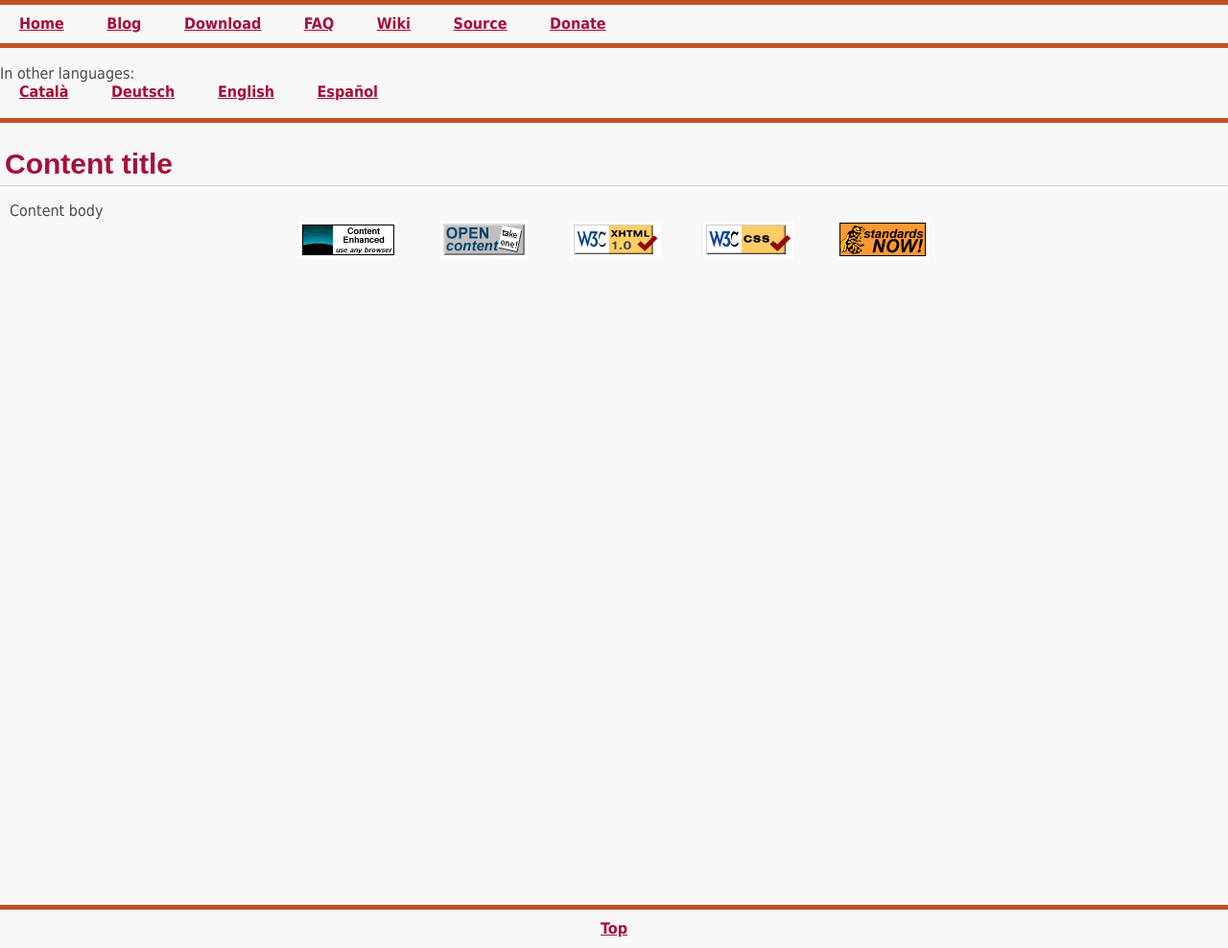
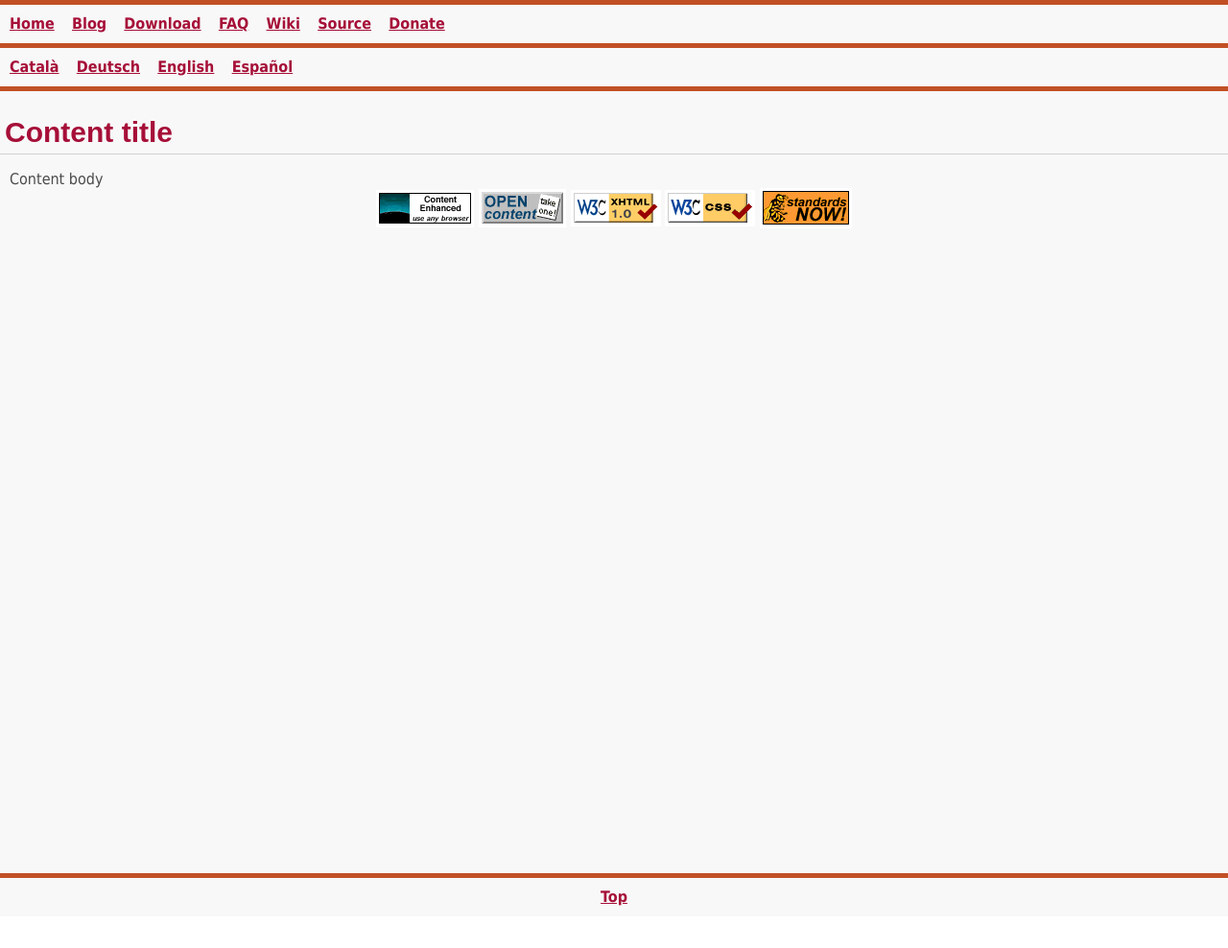
Before and after one commit to wiseshell-net/wiseshell.net, a Django app: page /blog/ in a window 1280 px wide. Shown: the part 128-1116 px from the top of the page at 96% size. After the commit the page ends 1072 px from the top, so only its background shows below. Run offline with Django 3.2, Linux system fonts and the light colour scheme.

Commit message:
Fixed menu on Dillo Browser

```diff
--- a/main/static/css/campaign.css
+++ b/main/static/css/campaign.css
@@ -271,7 +271,6 @@
     margin: 0;
     float: left;
     text-decoration: underline;
-    padding: 13px 20px 0 20px;
     font: bold 11px/15px 'Tahoma', sans-serif;
     background: #000;
 }
@@ -307,23 +306,24 @@
 
 /*FOOTER*/
 
+.navigation {
+    padding: 10px;
+}
+
 #navigation_footer {
     border-top: 5px solid #C25025;
     color: #818181;
-    padding: 10px 0;
 }
 
 #navigation_menu {
     border-top: 5px solid #C25025;
     color: #818181;
-    padding: 10px 0;
 }
 
 #navigation_lang {
     border-top: 5px solid #C25025;
     border-bottom: 5px solid #C25025;
     color: #818181;
-    padding: 10px 0;
 }
 
 
@@ -339,8 +339,6 @@
     color: #a60f38;
     text-decoration: underline;
     font: bold 16px/20px 'Tahoma', sans-serif;
-    padding-left: 20px;
-    padding-right: 20px;
 }
 
 .blue_links img {
--- a/main/templates/base.html
+++ b/main/templates/base.html
@@ -28,26 +28,30 @@
         <!-- HEADER END-->
         <!-- TOP NAVIGATION BEGIN-->
         <!-- startskip -->
-        <div id="navigation_menu">
+
+        <!-- Dillo 3.0.5 does not support margin or paddings in non-containers. -->
+        <!-- So, we have to put &nbsp; on it. -->
+        <div id="navigation_menu" class="navigation">
             <div class="blue_links">
                 {% block menu %}
-                <a href="/home/">Home</a>
-                <a href="/blog/">Blog</a>
-                <a href="/download/">Download</a>
-                <a href="/faq/">FAQ</a>
-                <a href="/wiki/">Wiki</a>
-                <a href="/source/">Source</a>
-                <a href="/donate/">Donate</a> {% endblock menu %}
+                <a href="/home/">Home</a>&nbsp;&nbsp;&nbsp;
+                <a href="/blog/">Blog</a>&nbsp;&nbsp;&nbsp;
+                <a href="/download/">Download</a>&nbsp;&nbsp;&nbsp;
+                <a href="/faq/">FAQ</a>&nbsp;&nbsp;&nbsp;
+                <a href="/wiki/">Wiki</a>&nbsp;&nbsp;&nbsp;
+                <a href="/source/">Source</a>&nbsp;&nbsp;&nbsp;
+                <a href="/donate/">Donate</a>&nbsp;&nbsp;&nbsp;
+                {% endblock menu %}
             </div>
         </div>
-        <div id="navigation_lang">
+        <div id="navigation_lang" class="navigation">
             <div class="blue_links">
-                <p>In other languages:<br/> {% block languages %}
-                    <a href="https://anybrowser.org/campaign/abdesign.html">Català</a>
-                    <a href="https://anybrowser.org/campaign/abdesign.html">Deutsch</a>
-                    <a href="https://anybrowser.org/campaign/abgraphics.html">English</a>
-                    <a href="https://anybrowser.org/campaign/abfaq.html">Español</a> {% endblock languages %}
-                </p>
+                {% block languages %}
+                    <a href="https://anybrowser.org/campaign/abdesign.html">Català</a>&nbsp;&nbsp;&nbsp;
+                    <a href="https://anybrowser.org/campaign/abdesign.html">Deutsch</a>&nbsp;&nbsp;&nbsp;
+                    <a href="https://anybrowser.org/campaign/abgraphics.html">English</a>&nbsp;&nbsp;&nbsp;
+                    <a href="https://anybrowser.org/campaign/abfaq.html">Español</a>&nbsp;&nbsp;&nbsp;
+                {% endblock languages %}
             </div>
         </div>
         <!-- endskip -->
@@ -72,7 +76,7 @@
             <div class="clear_width"></div>
         </div>
         <!-- FOOTER BEGIN-->
-        <div id="navigation_footer">
+        <div id="navigation_footer" class="navigation">
             <div class="blue_links center">
                 {% block footer %}
                 <a href="#top">Top</a> {% endblock footer %}
```
Also changed, not shown: db.sqlite3.
